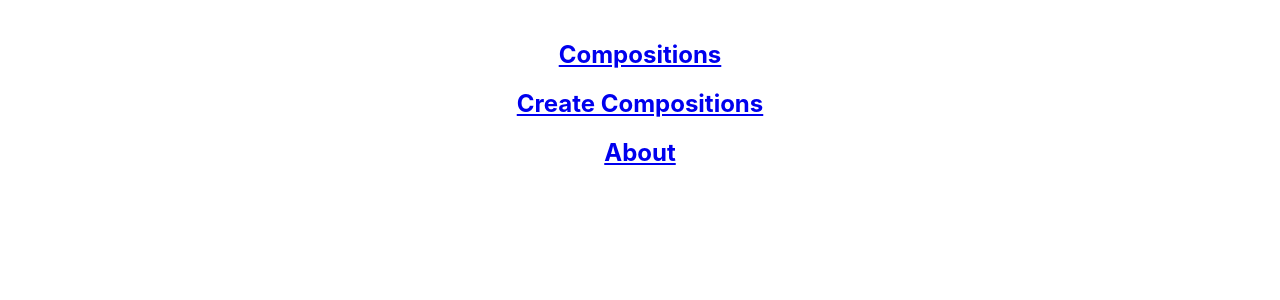
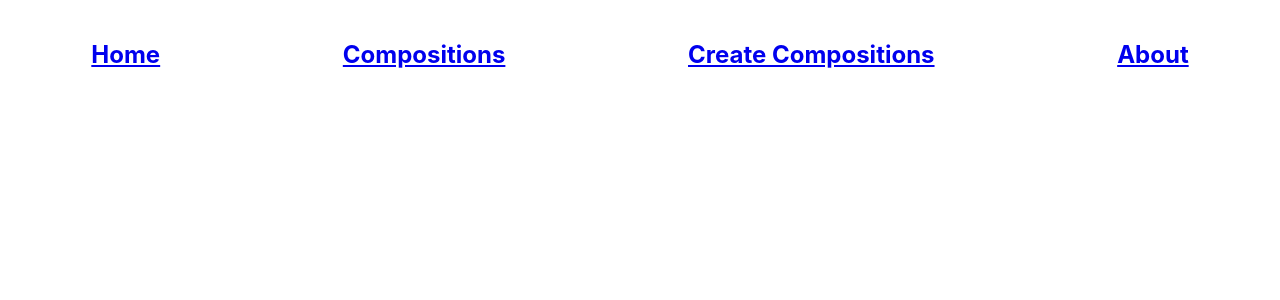
Before and after one commit to s1oly/tablanote, a React (Create React App) app: page / in a window 1280 px wide. Shown: the top 300 px of the page. Built offline with nearby package versions, Linux system fonts and the light colour scheme.

Commit message:
Created Horizontal Nav Bar

```diff
--- a/src/Pages/Display/NavBar.css
+++ b/src/Pages/Display/NavBar.css
@@ -1,4 +1,4 @@
-.NavBar {
+.navBar {
     display: flex;
     justify-content: space-around; /* Adjust as needed */
     align-items: center; /* Align items vertically in the center */
--- a/src/Pages/Display/NavBar.js
+++ b/src/Pages/Display/NavBar.js
@@ -5,6 +5,7 @@ import './NavBar.css'
 const NavBar = () => {
     return (
         <nav className="navBar">
+            <Link to ='/home' className = 'btn' ><h2>Home</h2></Link>
             <Link to = '/compositions' className = 'btn'><h2>Compositions</h2></Link>
             <Link to = '/createcomposition' className = 'btn'><h2>Create Compositions</h2></Link>
             <Link to = '/about' className = 'btn'><h2>About</h2></Link>
```
